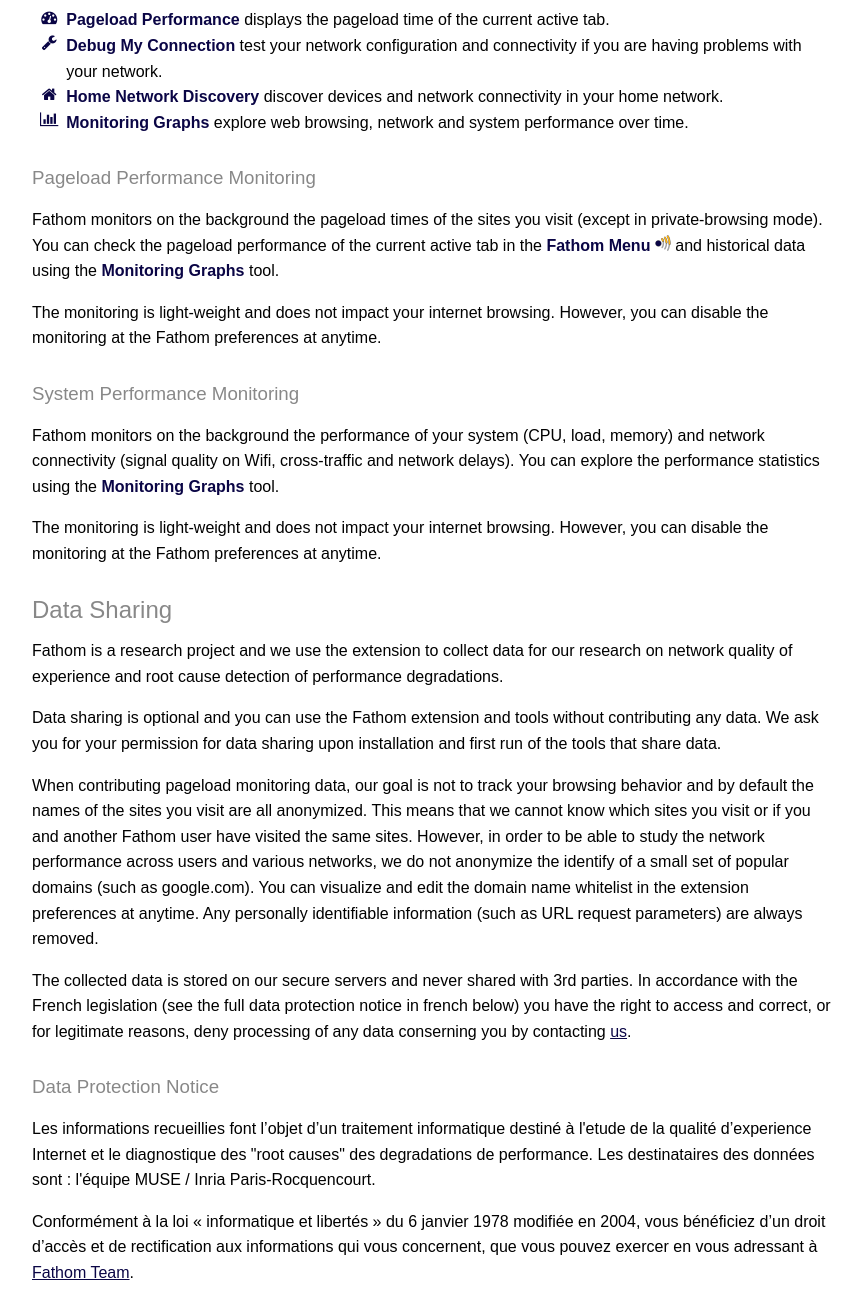
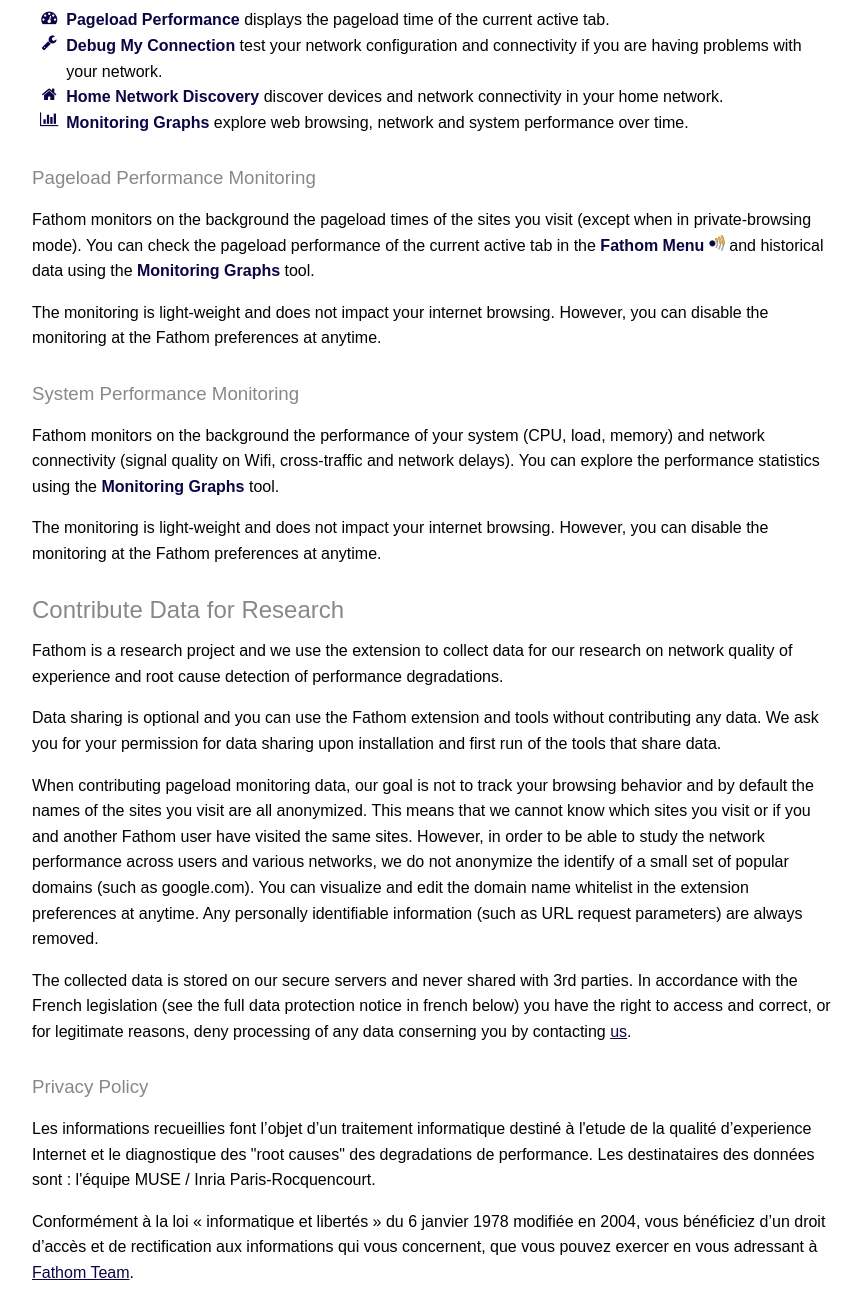
Before and after one commit to rsommerard/fathom.web, a plain HTML site: page users.html in a window 1280 px wide. Shown: the part 379-1676 px from the top of the page, without its empty margins (208-1070 px from the left). Drawn offline with Linux system fonts and the light colour scheme; files whose address does not match are found by name.

Commit message:
sync with welcome slides

```diff
--- a/users.html
+++ b/users.html
@@ -51,7 +51,7 @@
 
 	  <h3 class="content-subhead">Pageload Performance Monitoring</h3>
  	  <p>
- 	    Fathom monitors on the background the pageload times of the sites you visit (except in private-browsing mode). You can check the pageload performance of the current active tab in the <b>Fathom Menu</b> <img src="icons/icon-16.png" /> and historical data using the <b>Monitoring Graphs</b> tool.
+ 	    Fathom monitors on the background the pageload times of the sites you visit (except when in private-browsing mode). You can check the pageload performance of the current active tab in the <b>Fathom Menu</b> <img src="icons/icon-16.png" /> and historical data using the <b>Monitoring Graphs</b> tool.
 	  </p>
  	  <p>
  	   	The monitoring is light-weight and does not impact your internet browsing. However, you can disable the monitoring at the Fathom preferences at anytime.
@@ -65,7 +65,7 @@
  	   	The monitoring is light-weight and does not impact your internet browsing. However, you can disable the monitoring at the Fathom preferences at anytime.
 	  </p>
 
-	  <h2 class="content-subhead">Data Sharing</h2>
+	  <h2 class="content-subhead">Contribute Data for Research</h2>
 
 	  <p>
 	    Fathom is a research project and we use the extension to collect data for our research on network quality of experience and root cause detection of performance degradations.
@@ -83,7 +83,7 @@
 	    The collected data is stored on our secure servers and never shared with 3rd parties. In accordance with the French legislation (see the full data protection notice in french below) you have the right to access and correct, or for legitimate reasons, deny processing of any data conserning you by contacting <a href="mailto:muse.fathom_AT_inria.fr">us</a>.
 	  </p>
 
-	  <h3 class="content-subhead">Data Protection Notice</h3>
+	  <h3 class="content-subhead">Privacy Policy</h3>
 
 	  <p>
 		Les informations recueillies font l’objet d’un traitement informatique destiné à l'etude de la qualité d’experience Internet et le diagnostique des "root causes" des degradations de performance. Les destinataires des données sont : l'équipe MUSE / Inria Paris-Rocquencourt.
```
Also changed, not shown: index.html (+1 -1 lines).
